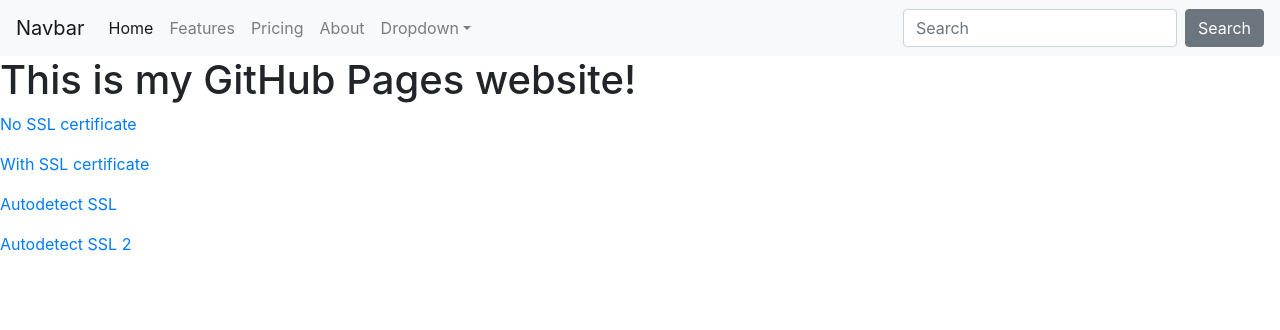
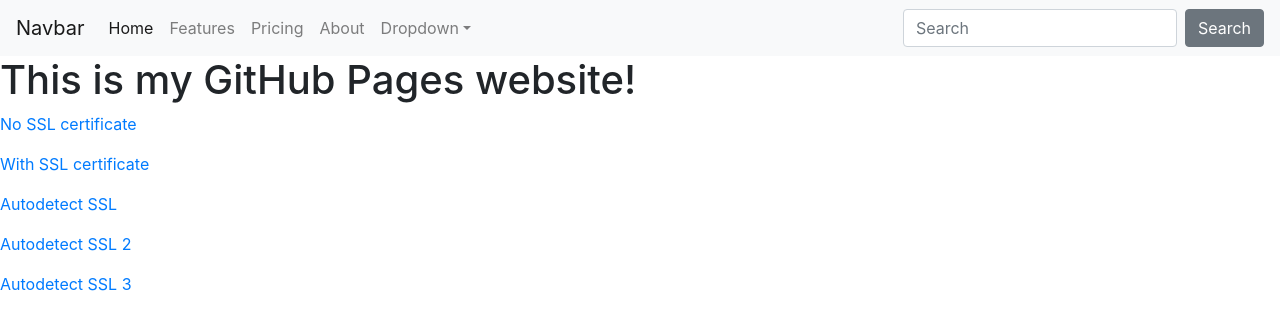
Before and after one commit to eduardoluis11/eduardoluis11.github.io, a plain HTML site: page index.html in a window 1280 px wide. Drawn offline with nearby package versions, Linux system fonts and the light colour scheme.

Commit message:
Testing SSL Autodetection
I added a 3rd link for SSL autodetection. However, I will be redirected to a website without an SSL certificate.

```diff
--- a/index.html
+++ b/index.html
@@ -69,6 +69,12 @@
 		<a href="//universosamsung.com/descarga-gratis-fondos-de-pantalla-whatsapp/">Autodetect SSL 2</a>
 	</p>
 
+    	<p>
+		<a href="//silvershinyshiningrain.neverssl.com/online">Autodetect SSL 3</a>
+	</p>
+
+
+
 
 
 	    <!-- End of SSL autodetection testing -->
```
